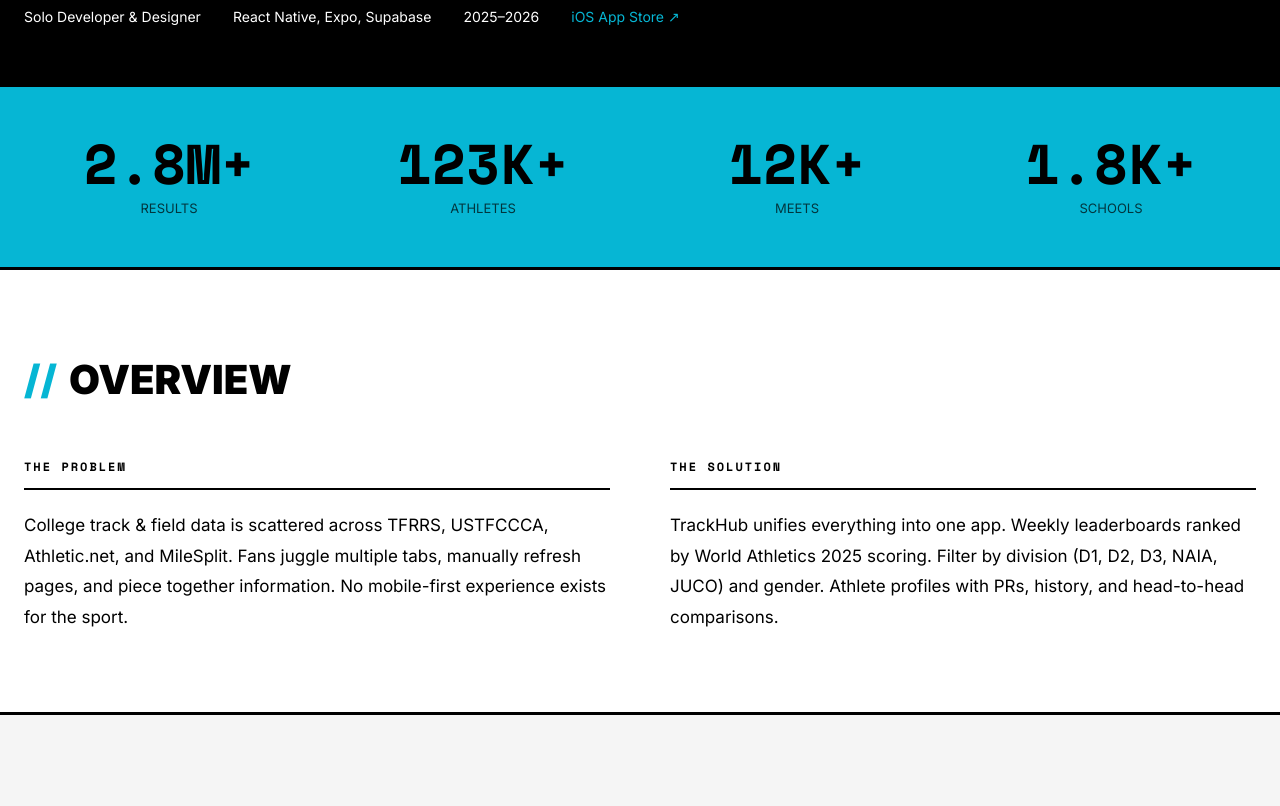
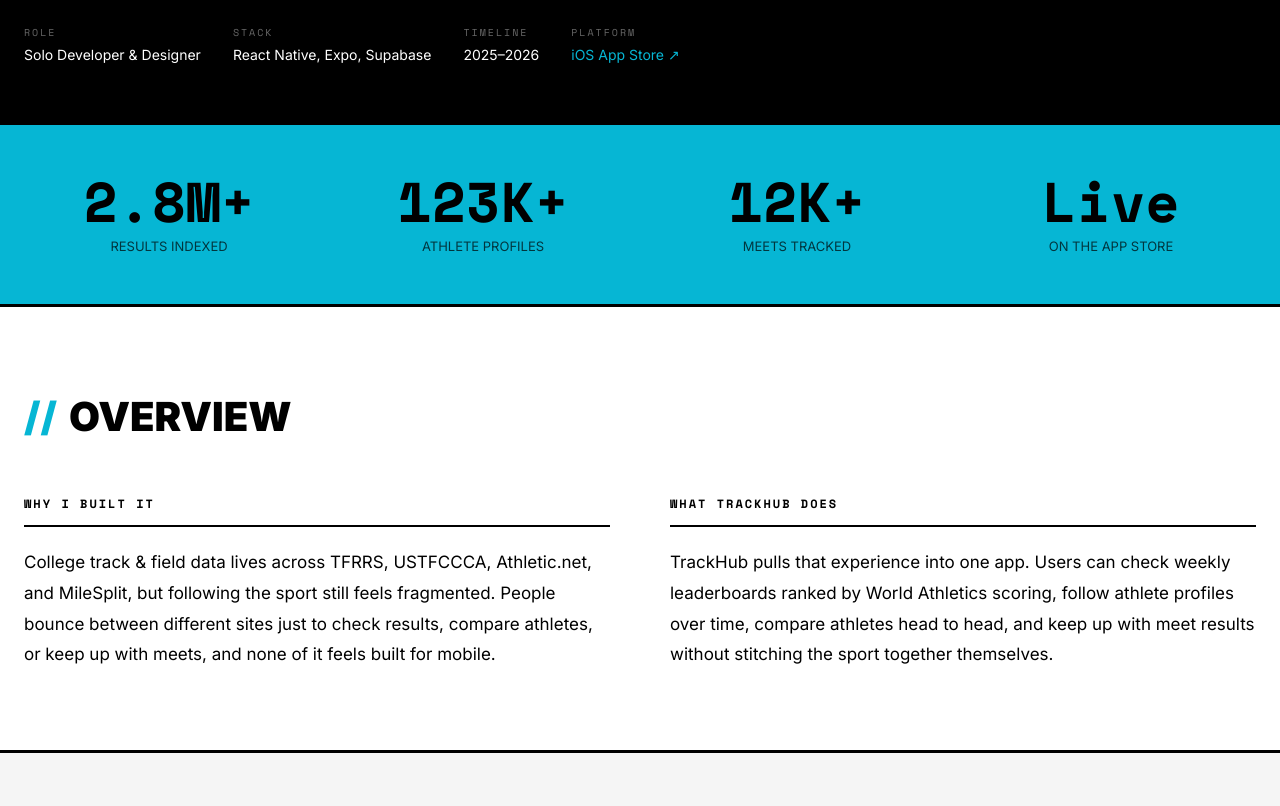
Before and after one commit to mokeyzz1/my-website, a Next.js app: page /work/trackhub in a window 1280 px wide. Shown: the part 544-1350 px from the top of the page. Built offline with nearby package versions, Linux system fonts and the light colour scheme.

Commit message:
Refine portfolio project messaging

```diff
--- a/app/page.js
+++ b/app/page.js
@@ -32,9 +32,9 @@
     },
     {
       slug: "rideshare-ops-intelligence",
-      title: "NYC Rideshare Operations Intelligence",
+      title: "NYC Rideshare Operations: Analysis & Dashboard",
       category: "data",
-      desc: "A live dashboard for NYC rideshare fleet operations, built on 62.4 million TLC trip records. Surfaces supply-demand gaps across 39 zones and recommends where to move drivers to cut wait times.",
+      desc: "An analysis of 62.4 million NYC trip records asking a simple question: where is rideshare supply lagging demand? The clearest signal showed up in residential Brooklyn, not Manhattan, and a live dashboard makes the pattern operational.",
       tech: ["Python", "SQL", "DuckDB", "Dash"],
       link: "https://github.com/mokeyzz1/rideshare-ops-intelligence",
     },
--- a/app/work/rideshare-ops-intelligence/page.js
+++ b/app/work/rideshare-ops-intelligence/page.js
@@ -27,7 +27,7 @@
           <div className="container">
             <Link href="/#work" className="cs-back" style={{ color: '#f43f5e' }}>← Back to Work</Link>
             <span className="cs-tag" style={{ borderColor: '#f43f5e', color: '#f43f5e' }}>Operations Analytics</span>
-            <h1 className="cs-title">Rideshare Supply and Demand in NYC</h1>
+            <h1 className="cs-title">NYC Rideshare Operations: Analysis & Dashboard</h1>
             <p className="cs-desc">
               This project looks at how rideshare demand shifts across New York City and where supply appears to lag behind it. Using 62.4 million TLC trip records, I analyzed pickup patterns, wait times, and seasonal spikes, then built a dashboard that simulates fleet movement and flags zones where operators may be losing trips and revenue.
             </p>
--- a/app/work/trackhub/page.js
+++ b/app/work/trackhub/page.js
@@ -29,7 +29,7 @@
             <span className="cs-tag">Mobile App</span>
             <h1 className="cs-title">TrackHub</h1>
             <p className="cs-desc">
-              A mobile app that aggregates college track & field results from multiple sources and ranks athletes using official World Athletics scoring. Built for athletes, coaches, and fans.
+              A live mobile app for following college track & field. TrackHub brings together results, rankings, athlete profiles, and meet information in one place for athletes, coaches, and fans who actually follow the sport.
             </p>
 
             <div className="cs-meta-row">
@@ -61,19 +61,19 @@
             <div className="cs-stats-grid">
               <div className="cs-stat">
                 <div className="cs-stat-num">2.8M+</div>
-                <div className="cs-stat-label">Results</div>
+                <div className="cs-stat-label">Results Indexed</div>
               </div>
               <div className="cs-stat">
                 <div className="cs-stat-num">123K+</div>
-                <div className="cs-stat-label">Athletes</div>
+                <div className="cs-stat-label">Athlete Profiles</div>
               </div>
               <div className="cs-stat">
                 <div className="cs-stat-num">12K+</div>
-                <div className="cs-stat-label">Meets</div>
+                <div className="cs-stat-label">Meets Tracked</div>
               </div>
               <div className="cs-stat">
-                <div className="cs-stat-num">1.8K+</div>
-                <div className="cs-stat-label">Schools</div>
+                <div className="cs-stat-num">Live</div>
+                <div className="cs-stat-label">On the App Store</div>
               </div>
             </div>
           </div>
@@ -85,15 +85,15 @@
             <h2 className="cs-section-title">Overview</h2>
             <div className="cs-problem-solution">
               <div className="cs-block">
-                <h3>The Problem</h3>
+                <h3>Why I Built It</h3>
                 <p>
-                  College track & field data is scattered across TFRRS, USTFCCCA, Athletic.net, and MileSplit. Fans juggle multiple tabs, manually refresh pages, and piece together information. No mobile-first experience exists for the sport.
+                  College track & field data lives across TFRRS, USTFCCCA, Athletic.net, and MileSplit, but following the sport still feels fragmented. People bounce between different sites just to check results, compare athletes, or keep up with meets, and none of it feels built for mobile.
                 </p>
               </div>
               <div className="cs-block">
-                <h3>The Solution</h3>
+                <h3>What TrackHub Does</h3>
                 <p>
-                  TrackHub unifies everything into one app. Weekly leaderboards ranked by World Athletics 2025 scoring. Filter by division (D1, D2, D3, NAIA, JUCO) and gender. Athlete profiles with PRs, history, and head-to-head comparisons.
+                  TrackHub pulls that experience into one app. Users can check weekly leaderboards ranked by World Athletics scoring, follow athlete profiles over time, compare athletes head to head, and keep up with meet results without stitching the sport together themselves.
                 </p>
               </div>
             </div>
```
